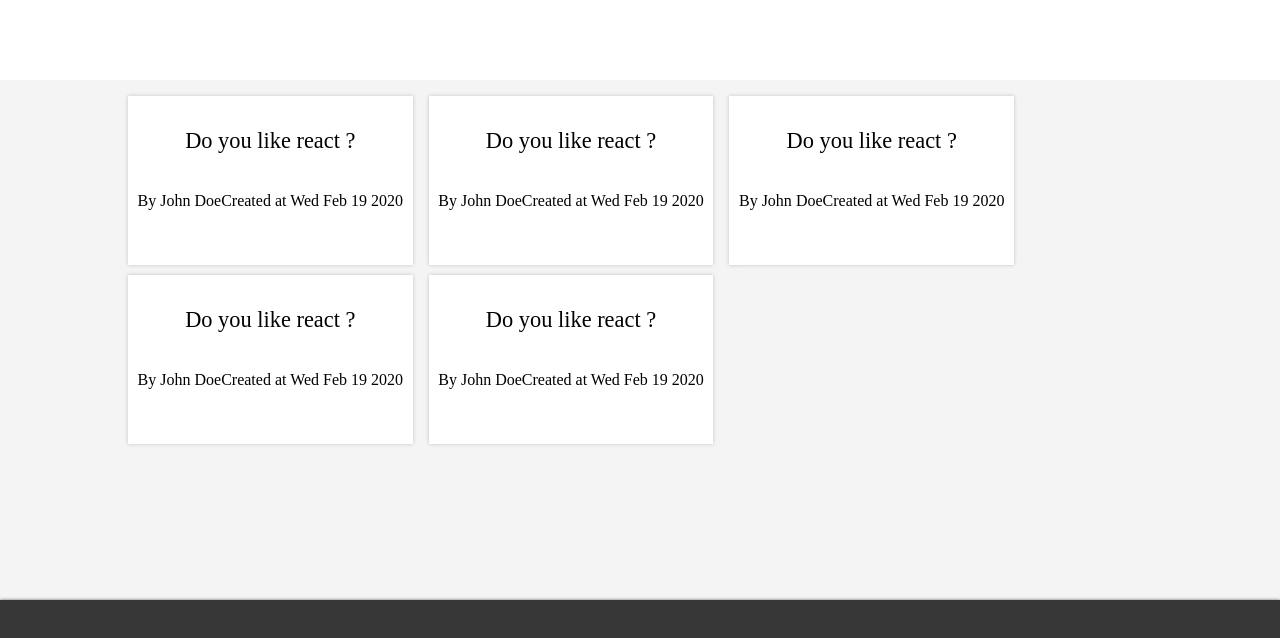
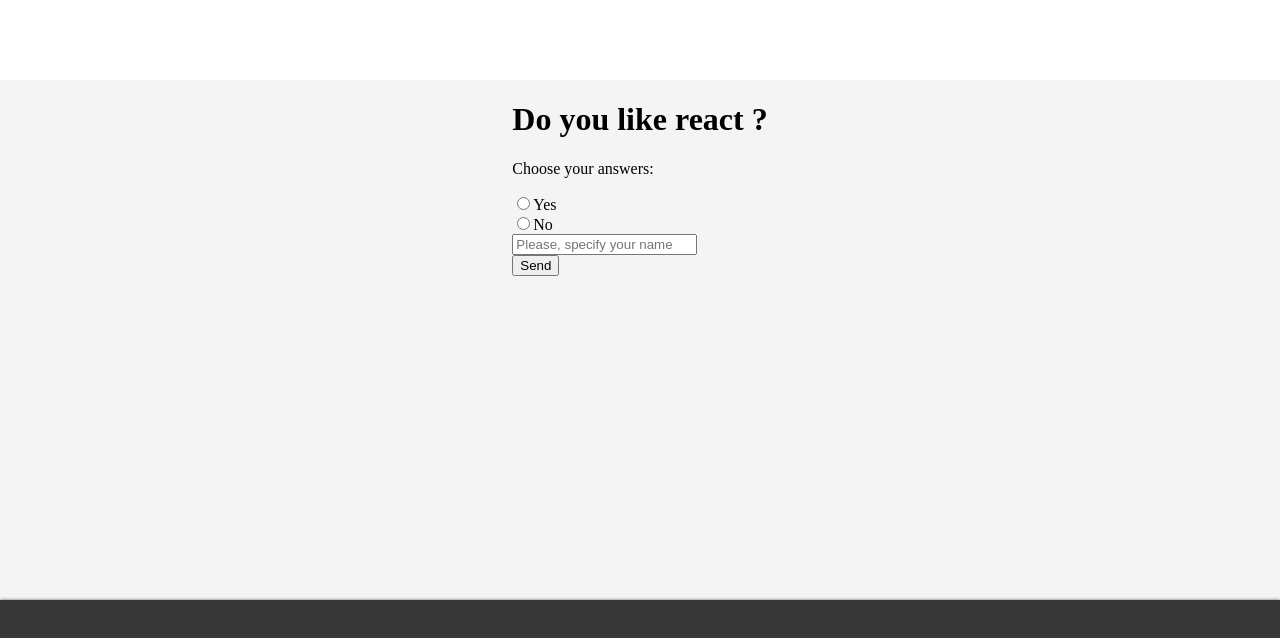
Before and after one commit to Djeg/training-react, a React (Create React App) app: page /survey/1 in a window 1280 px wide. Shown: the top 638 px of the page. Built offline with nearby package versions, Linux system fonts and the light colour scheme.

Commit message:
Introduce survey.js

```diff
--- a/package.json
+++ b/package.json
@@ -8,6 +8,7 @@
     "@testing-library/user-event": "^7.1.2",
     "react": "^16.12.0",
     "react-dom": "^16.12.0",
+    "react-router-dom": "^5.1.2",
     "react-scripts": "3.4.0"
   },
   "scripts": {
--- a/src/Component/App.js
+++ b/src/Component/App.js
@@ -1,14 +1,21 @@
 import React from 'react'
 import './App.css'
 import { SurveyList } from './SurveyList'
+import { Survey } from './Survey'
+import { BrowserRouter, Switch, Route } from 'react-router-dom'
 
 export const App = ({ name = "Stranger" }) =>
+  <BrowserRouter>
     <div className="App">
       <header></header>
       <div>
         <div className="content">
-        <SurveyList />
+          <Switch>
+            <Route path="/" component={SurveyList} exact />
+            <Route path="/survey/:id" component={Survey} exact />
+          </Switch>
         </div>
       </div>
       <footer></footer>
     </div>
+  </BrowserRouter>
--- /dev/null
+++ b/src/Component/Survey.js
@@ -0,0 +1,65 @@
+import { useParams } from 'react-router-dom'
+import { ErrorMessage } from './Partial/ErrorMessage'
+import { Loader } from './Partial/Loader'
+import React, { useState, useEffect } from 'react'
+
+export const Survey = () => {
+  const { id } = useParams()
+  const [ survey, setSurvey ] = useState({})
+  const [ error, setError ] = useState(null)
+  const [ loading, setLoading ] = useState(true)
+  const [ answer, setAnswer ] = useState(null)
+  const [ username, setUsername ] = useState(null)
+
+  useEffect(() => {
+    if (error) return
+
+    setLoading(true)
+    fetch('/surveys.json')
+      .then(response => response.json())
+      .then(surveys => surveys.find(s => s.id === Number(id)))
+      .then(survey => survey || Promise.reject(Error('No survey found')))
+      .then(setSurvey)
+      .catch(setError)
+      .finally(() => setLoading(false))
+  }, [ error, id ])
+
+  return (
+    <>
+      {error && (
+        <ErrorMessage onClick={() => setError(null)}>
+          {error.message}
+        </ErrorMessage>
+      )}
+      {loading && (
+        <Loader />
+      )}
+      {!loading && !error && (
+        <form onSubmit={e => {
+          e.preventDefault()
+
+          console.warn(answer, username)
+        }}>
+          <h1>{survey.title}</h1>
+          <p>Choose your answers:</p>
+          {survey?.answers?.map((answer, index) =>
+            <div key={`survey-${survey.id}-answer-${answer}`}>
+            <input type="radio" name="answer" id={`answer-${answer}`} value={index} onChange={e => {
+              setAnswer(index)
+            }} />
+              <label htmlFor={`answer-${answer}`}>{answer}</label>
+            </div>
+          )}
+          <div>
+          <input name="username" type="text" placeholder="Please, specify your name" onChange={e => {
+            setUsername(e.target.value)
+          }} />
+          </div>
+          <div>
+            <button type="submit">Send</button>
+          </div>
+        </form>
+      )}
+    </>
+  )
+}
--- a/src/Component/SurveyList.js
+++ b/src/Component/SurveyList.js
@@ -1,6 +1,7 @@
 import React, { useState, useEffect } from 'react'
 import { ErrorMessage } from './Partial/ErrorMessage'
 import { Loader } from './Partial/Loader'
+import { Link } from 'react-router-dom'
 import './SurveyList.css'
 
 export const SurveyList = () => {
@@ -16,8 +17,8 @@
     setLoading(true)
     fetch('/surveys.json')
       .then(response => response.json())
-      .then(surveys => setSurveyList(surveys))
-      .catch(e => setError(e))
+      .then(setSurveyList)
+      .catch(setError)
       .finally(() => setLoading(false))
   }, [error])
 
@@ -34,7 +35,8 @@
       {!loading && !error && (
         <div className="SurveyList">
           {surveyList.map(survey =>
-            <div key={`survey-thumbnail-${survey.id}`} className="card">
+            <Link to={`/survey/${survey.id}`} key={`survey-thumbnail-${survey.id}`}>
+              <div className="card">
                 <p className="header">
                   {survey.title}
                 </p>
@@ -43,6 +45,7 @@
                   <p>Created at {new Date(survey.createdAt).toDateString()}</p>
                 </div>
               </div>
+            </Link>
           )}
         </div>
       )}
```
Also changed, not shown: 1 other file (tests, documents, lock files or other folders). Lines whose indentation alone changed are shown as unchanged.
